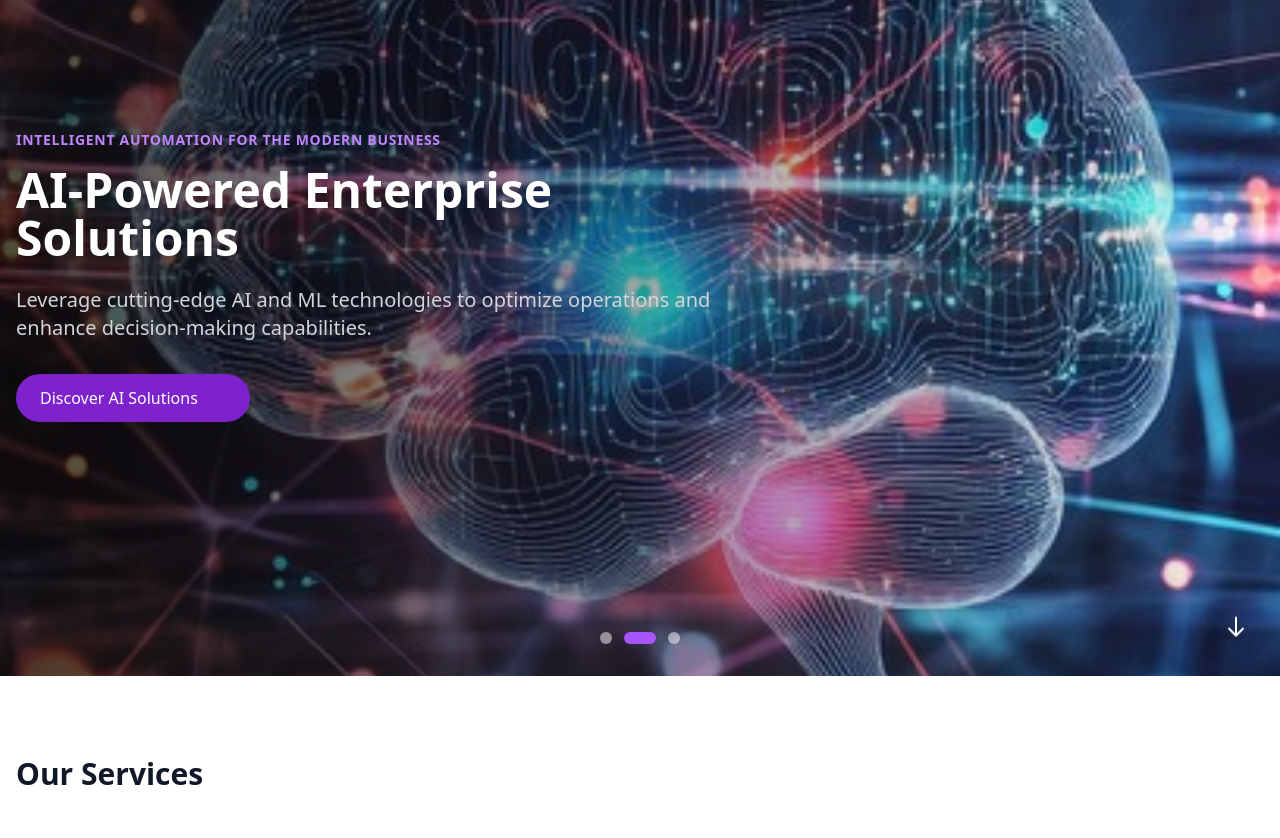
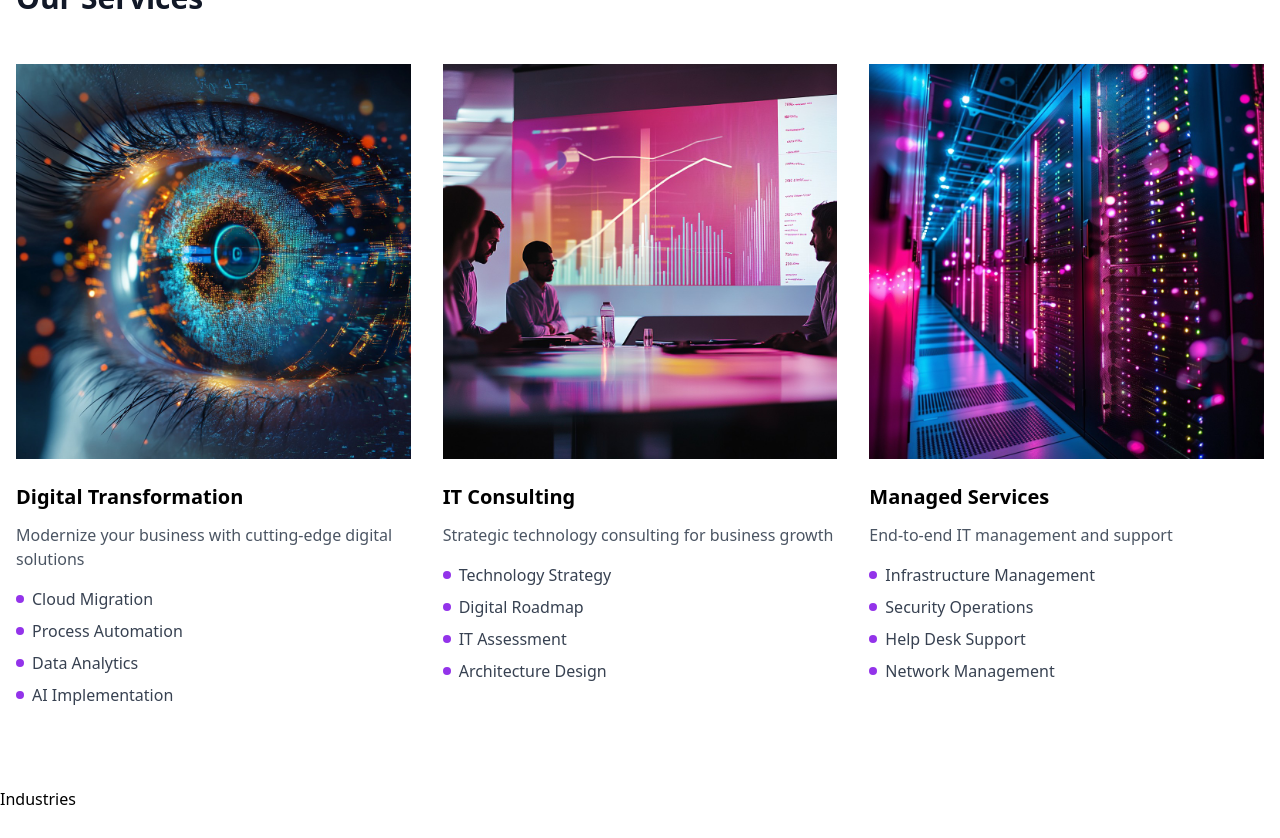
Before and after one commit to IYERADavid/pinnacle-tech-website, a React (Vite) app: page / in a window 1280 px wide. Shown: the part 960-1798 px from the top of the page. Built offline with nearby package versions, Linux system fonts and the light colour scheme.

Commit message:
removed unnecessary files

```diff
--- a/src/sections/Hero.jsx
+++ b/src/sections/Hero.jsx
@@ -1,137 +1,9 @@
-/* eslint-disable no-unused-vars */
+// eslint-disable no unused-vars
 import React from "react";
-
-import 'aos/dist/aos.css';
-import Aos from 'aos';
-import { useEffect, useState } from "react";
-import business_exploration from "../assets/images/business_exploration.png"
-import ai_powered from "../assets/images/ai_powered.jpg"
-import cloud_service from "../assets/images/cloud_service.jpg"
-
-
-
-
-
 const Hero = () => {
-  const [currentSlide, setCurrentSlide] = useState(0);
-
-  const slides = [
-    {
-      title: "Transforming Business Through Technology",
-      subtitle: "Digital solutions that drive innovation and growth",
-      description: "Partner with Pinnacle Tech to accelerate your digital transformation journey and stay ahead in the evolving technology landscape.",
-      ctaText: "Explore Our Solutions",
-      bgImage: business_exploration,
-    },
-    {
-      title: "AI-Powered Enterprise Solutions",
-      subtitle: "Intelligent automation for the modern business",
-      description: "Leverage cutting-edge AI and ML technologies to optimize operations and enhance decision-making capabilities.",
-      ctaText: "Discover AI Solutions",
-      bgImage: ai_powered,
-    },
-    {
-      title: "Secure & Scalable Cloud Services",
-      subtitle: "Cloud transformation that drives business value",
-      description: "Build, migrate, and manage your cloud infrastructure with our comprehensive cloud services and solutions.",
-      ctaText: "Learn About Cloud",
-      bgImage: cloud_service,
-    }
-  ];
-
-  useEffect(() => {
-    const timer = setInterval(() => {
-      setCurrentSlide((prev) => (prev + 1) % slides.length);
-    }, 5000);
-    return () => clearInterval(timer);
-  }, [slides.length]);
-
   return (
-    <div className="relative h-screen bg-gray-900 overflow-hidden">
-      {/* Background Slides */}
-      {slides.map((slide, index) => (
-        <div
-          key={index}
-          className={`absolute inset-0 transition-opacity duration-1000 ${
-            currentSlide === index ? 'opacity-100' : 'opacity-0'
-          }`}
-        >
-          <div className="absolute inset-0 bg-gradient-to-r from-black/70 to-transparent z-10" />
-          <img
-            src={slide.bgImage}
-            alt={slide.title}
-            className="w-full h-full object-cover"
-          />
-        </div>
-      ))}
-
-      {/* Content */}
-      <div className="relative z-20 h-full">
-        <div className="max-w-7xl mx-auto px-4 h-full flex items-center">
-          <div className="max-w-3xl">
-            {slides.map((slide, index) => (
-              <div
-                key={index}
-                className={`transition-all duration-1000 ${
-                  currentSlide === index
-                    ? 'opacity-100 translate-y-0'
-                    : 'opacity-0 translate-y-4'
-                }`}
-                style={{ display: currentSlide === index ? 'block' : 'none' }}
-              >
-                <h2 className="text-sm font-semibold text-purple-400 uppercase tracking-wider mb-4">
-                  {slide.subtitle}
-                </h2>
-                <h1 className="text-5xl font-bold text-white mb-6">
-                  {slide.title}
-                </h1>
-                <p className="text-xl text-gray-300 mb-8">
-                  {slide.description}
-                </p>
-                <button className="group inline-flex items-center bg-purple-700 text-white px-6 py-3 rounded-full hover:bg-purple-600 transition-colors duration-300">
-                  {slide.ctaText}
-                  <i className="fa-solid fa-chevron-right ml-2 w-5 h-5 group-hover:translate-x-1 transition-transform duration-300" />
-                </button>
-              </div>
-            ))}
-          </div>
-        </div>
-      </div>
-
-      {/* Slide Navigation */}
-      <div className="absolute bottom-8 left-1/2 transform -translate-x-1/2 z-30">
-        <div className="flex space-x-3">
-          {slides.map((_, index) => (
-            <button
-              key={index}
-              onClick={() => setCurrentSlide(index)}
-              className={`w-3 h-3 rounded-full transition-all duration-300 ${
-                currentSlide === index
-                  ? 'bg-purple-500 w-8'
-                  : 'bg-white/50 hover:bg-white/80'
-              }`}
-              aria-label={`Go to slide ${index + 1}`}
-            />
-          ))}
-        </div>
-      </div>
-
-      {/* Scroll Indicator */}
-      <div className="absolute bottom-8 right-8 z-30">
-        <div className="animate-bounce">
-          <svg
-            className="w-6 h-6 text-white"
-            fill="none"
-            strokeLinecap="round"
-            strokeLinejoin="round"
-            strokeWidth="2"
-            viewBox="0 0 24 24"
-            stroke="currentColor"
-          >
-            <path d="M19 14l-7 7m0 0l-7-7m7 7V3"></path>
-          </svg>
-        </div>
-      </div>
+    <div>
+      <h1>Hero</h1>
     </div>
   );
 };
```
Also changed, not shown: src/sections/Home.jsx (+0 -7 lines).
